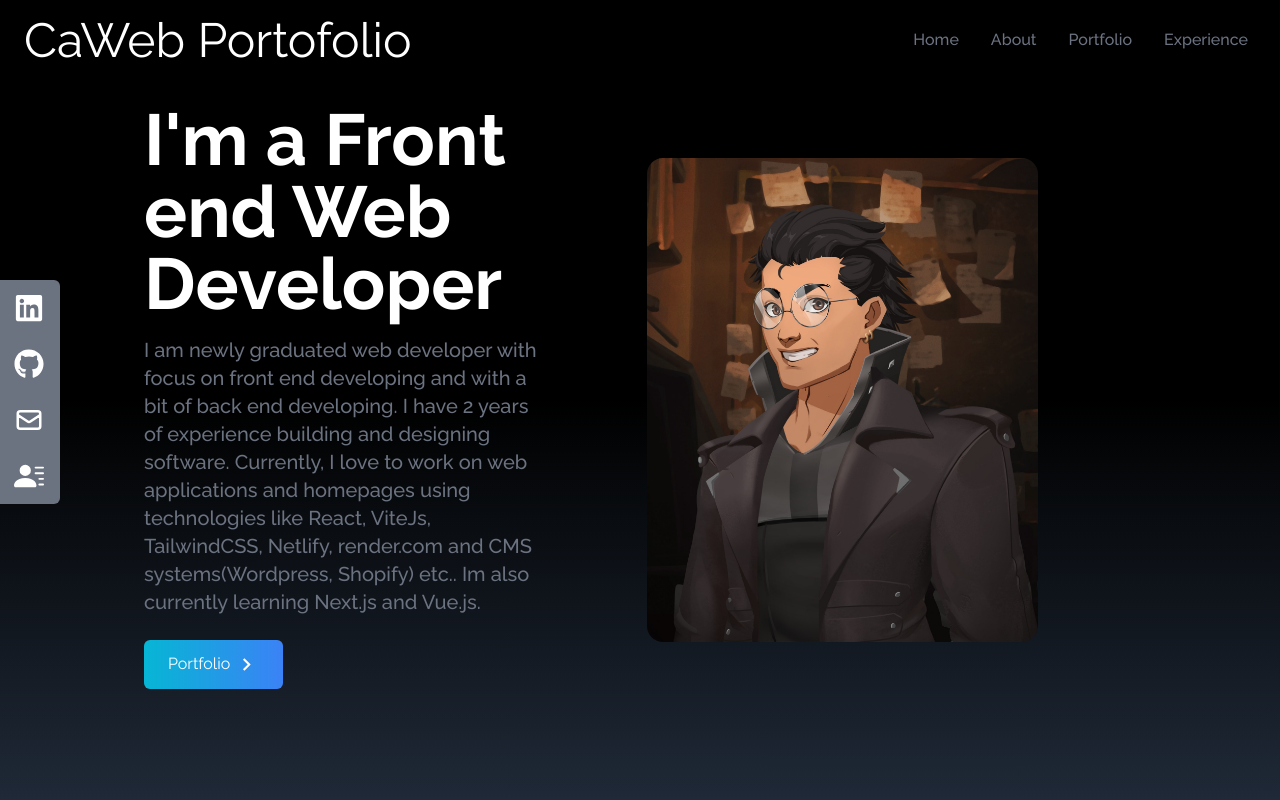
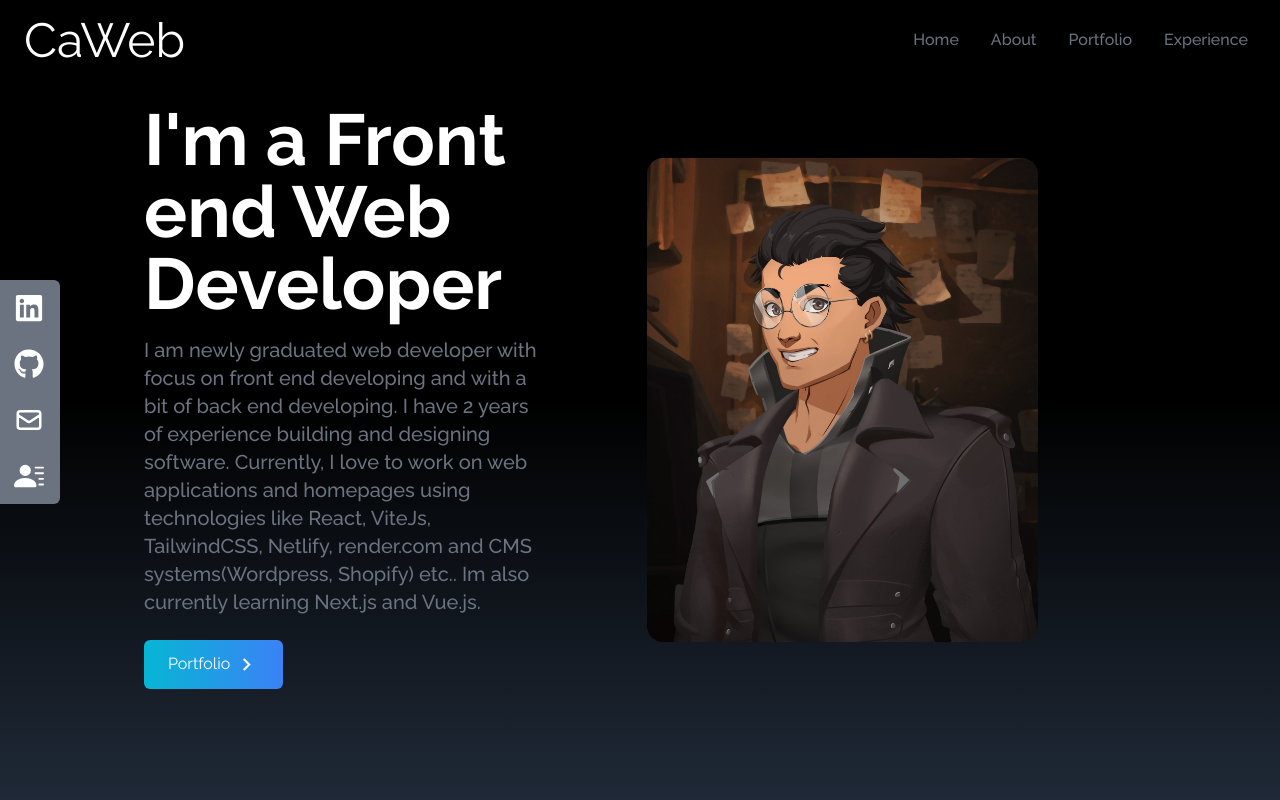
Before and after one commit to CarlAbel/react-portfolio-main, a React (Create React App) app: page / in a window 1280 px wide. Shown: the top 800 px of the page. Built offline with nearby package versions, Linux system fonts and the light colour scheme.

Commit message:
navbar upd

```diff
--- a/src/components/NavBar.jsx
+++ b/src/components/NavBar.jsx
@@ -27,7 +27,7 @@ const NavBar = () => {
   return (
     <div className="flex justify-between items-center w-full h-20 px-4 text-white bg-black fixed">
       <div>
-        <h1 className="text-5xl ml-2">CaWeb Portofolio</h1>
+        <h1 className="text-5xl ml-2">CaWeb</h1>
       </div>
 
       <ul className="hidden md:flex">
```
